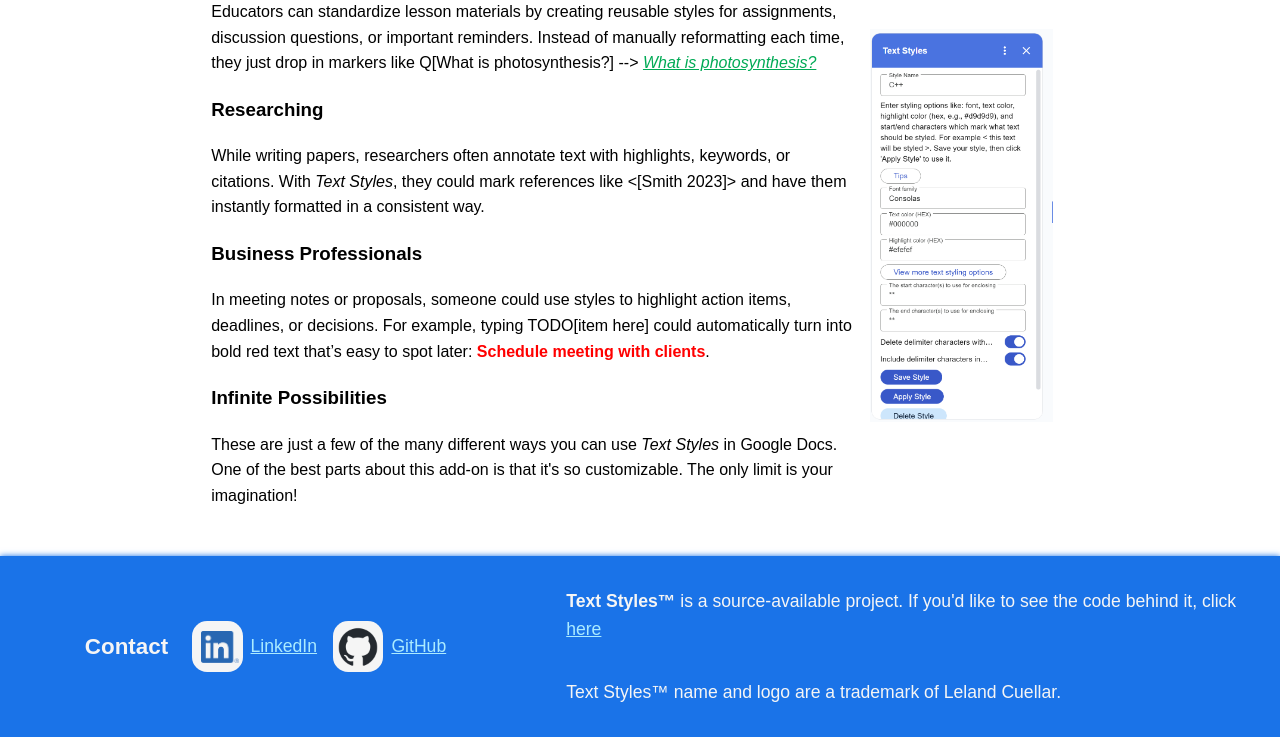
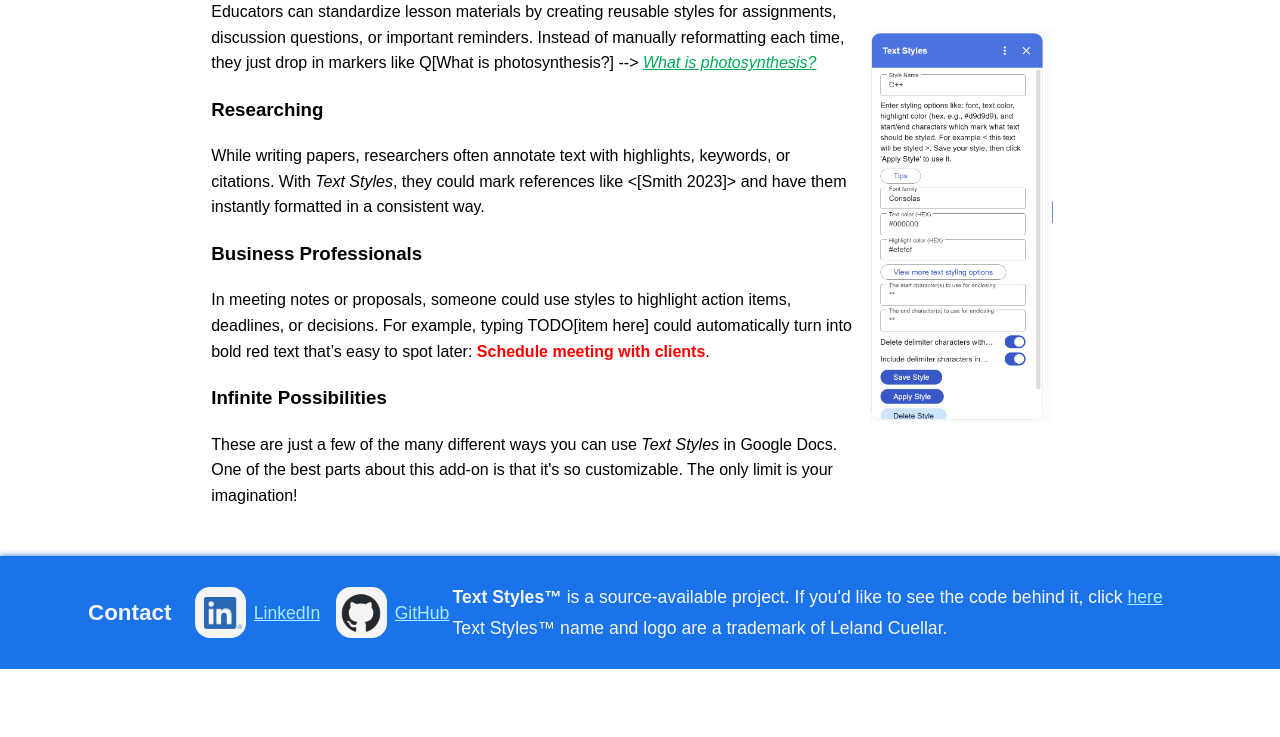
Before and after one commit to SonOfAthena1/AboutTextStylesWebsite, a website built with Vite: page index.html in a window 1280 px wide. Shown: the part 1272-2009 px from the top of the page. After the commit the page ends 1941 px from the top, so only its background shows below. Built offline with nearby package versions, Linux system fonts and the light colour scheme.

Commit message:
Adjusted the style of the footer a bit

```diff
--- a/style.css
+++ b/style.css
@@ -135,16 +135,17 @@ main {
 
 footer {
     background-color: #1a73e8;
-    padding: 0.8rem;
+    padding: 1rem;
     display: flex;
     flex-direction: row;
     align-items: center;
     box-shadow: 0 0 6px rgba(26, 115, 232);
 }
 
-#footer-main-section {
+#footer-text-section {
     display: flex;
     flex-direction: column;
+    margin: 0 0 0 7.5rem;
 }
 
 #footer-h3 {
@@ -157,7 +158,7 @@ footer {
 .footer-text {
     color: whitesmoke;
     font-size: 1.1rem;
-    margin-left: 7.5rem;
+    margin: 0.2rem;
 }
 
 .footer-link {
```
